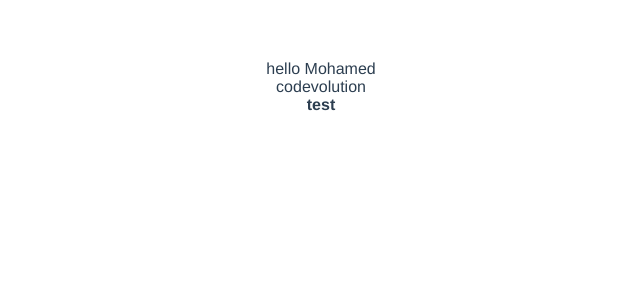
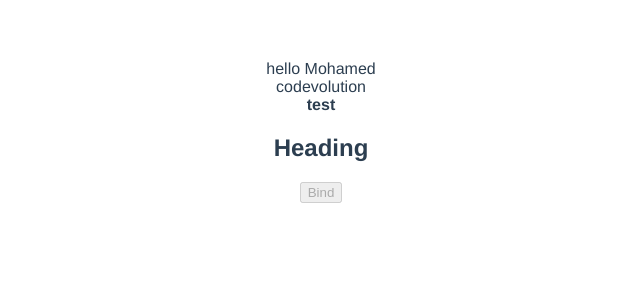
Before and after one commit to devmuhmed/journey-of-vuejs, a Vue app in the folder tasks/codevolution/: page / in a window 1280 px wide. Shown: the top 300 px of the page, without its empty margins (319-959 px from the left). Built offline with nearby package versions, Linux system fonts and the light colour scheme.

Commit message:
codevolution lesson 6 binding attribute

```diff
--- a/tasks/codevolution/src/App.vue
+++ b/tasks/codevolution/src/App.vue
@@ -2,6 +2,8 @@
   {{ greet }} {{ name }}
   <div v-text="channel"></div>
   <div v-html="test"></div>
+  <h2 v-bind:id="HeadingId">Heading</h2>
+  <button :disabled="isDisabled">Bind</button>
 
 </template>
 
@@ -14,7 +16,9 @@ export default {
       greet: 'hello',
       name:'Mohamed',
       channel: 'codevolution',
-      test: '<b>test</b>'
+      test: '<b>test</b>',
+      HeadingId: 'heading',
+      isDisabled: true,
     }
   }
 }
```
